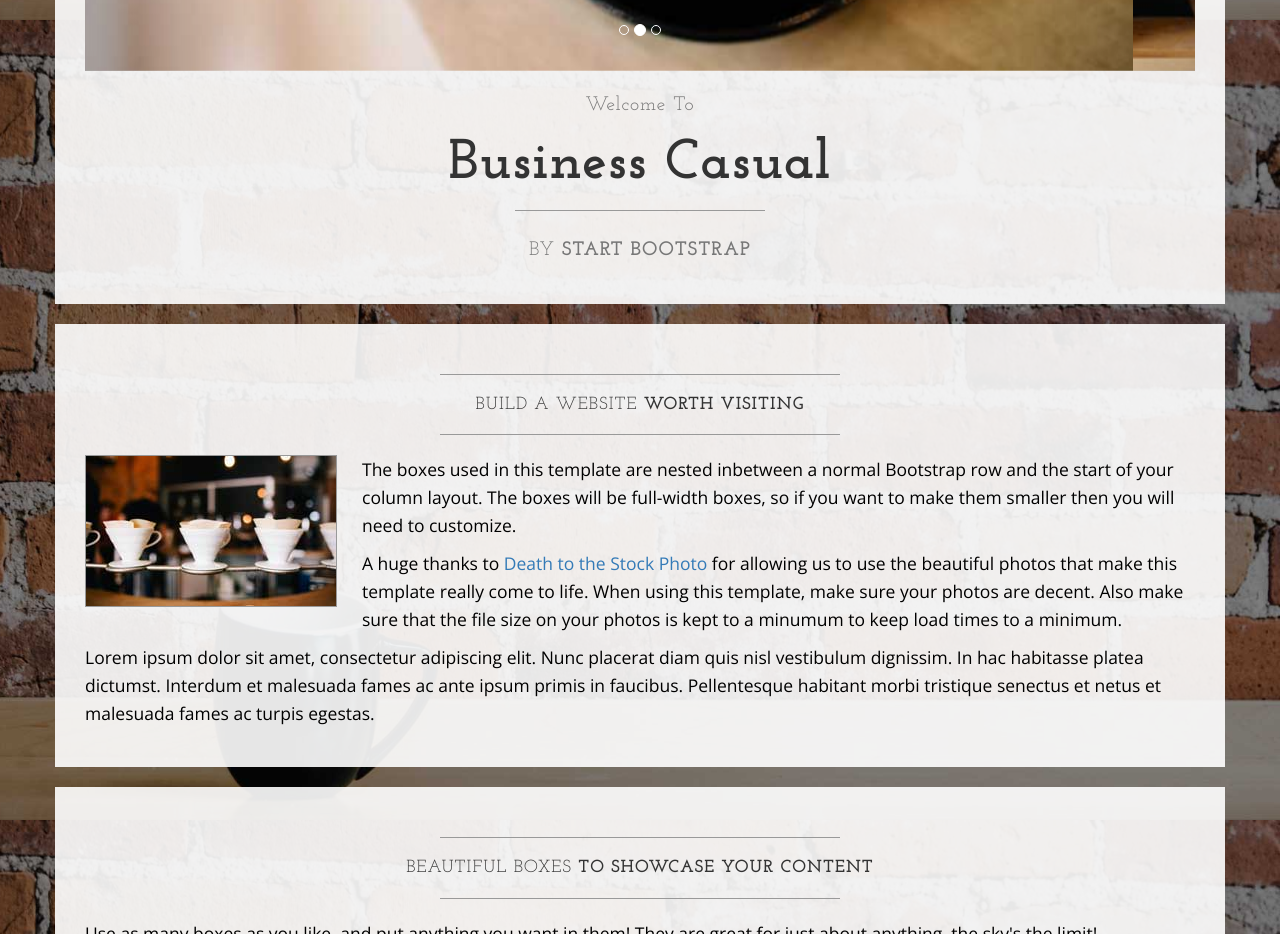
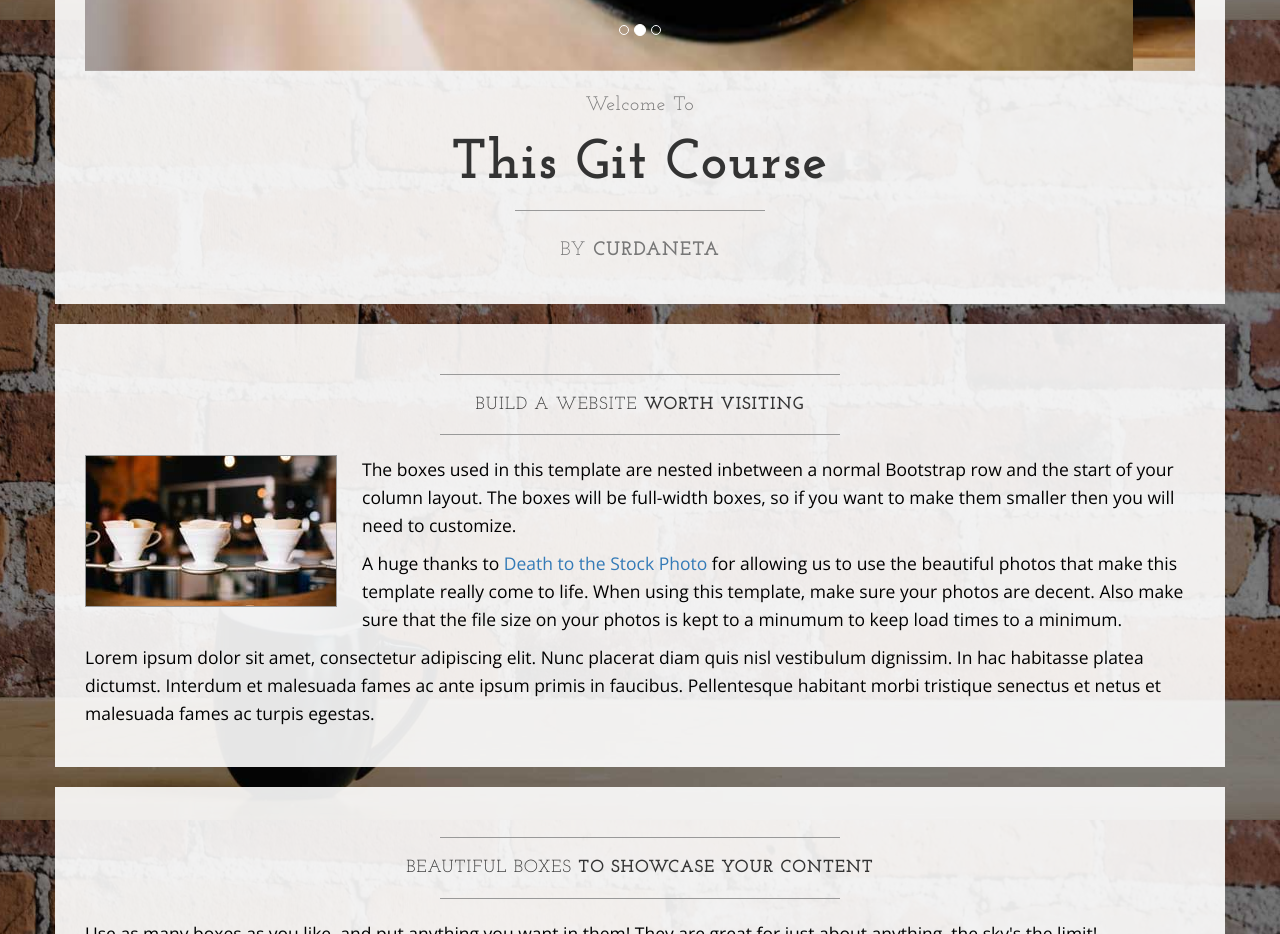
Before and after one commit to curdaneta/Learnable-Git-Course, a plain HTML site: page index.html in a window 1280 px wide. Shown: the part 780-1714 px from the top of the page. Drawn offline with nearby package versions, Linux system fonts and the light colour scheme.

Commit message:
Changed items after carousel

```diff
--- a/index.html
+++ b/index.html
@@ -108,11 +108,11 @@
                     <h2 class="brand-before">
                         <small>Welcome to</small>
                     </h2>
-                    <h1 class="brand-name">Business Casual</h1>
+                    <h1 class="brand-name">This Git Course</h1>
                     <hr class="tagline-divider">
                     <h2>
                         <small>By
-                            <strong>Start Bootstrap</strong>
+                            <strong>curdaneta</strong>
                         </small>
                     </h2>
                 </div>
```
